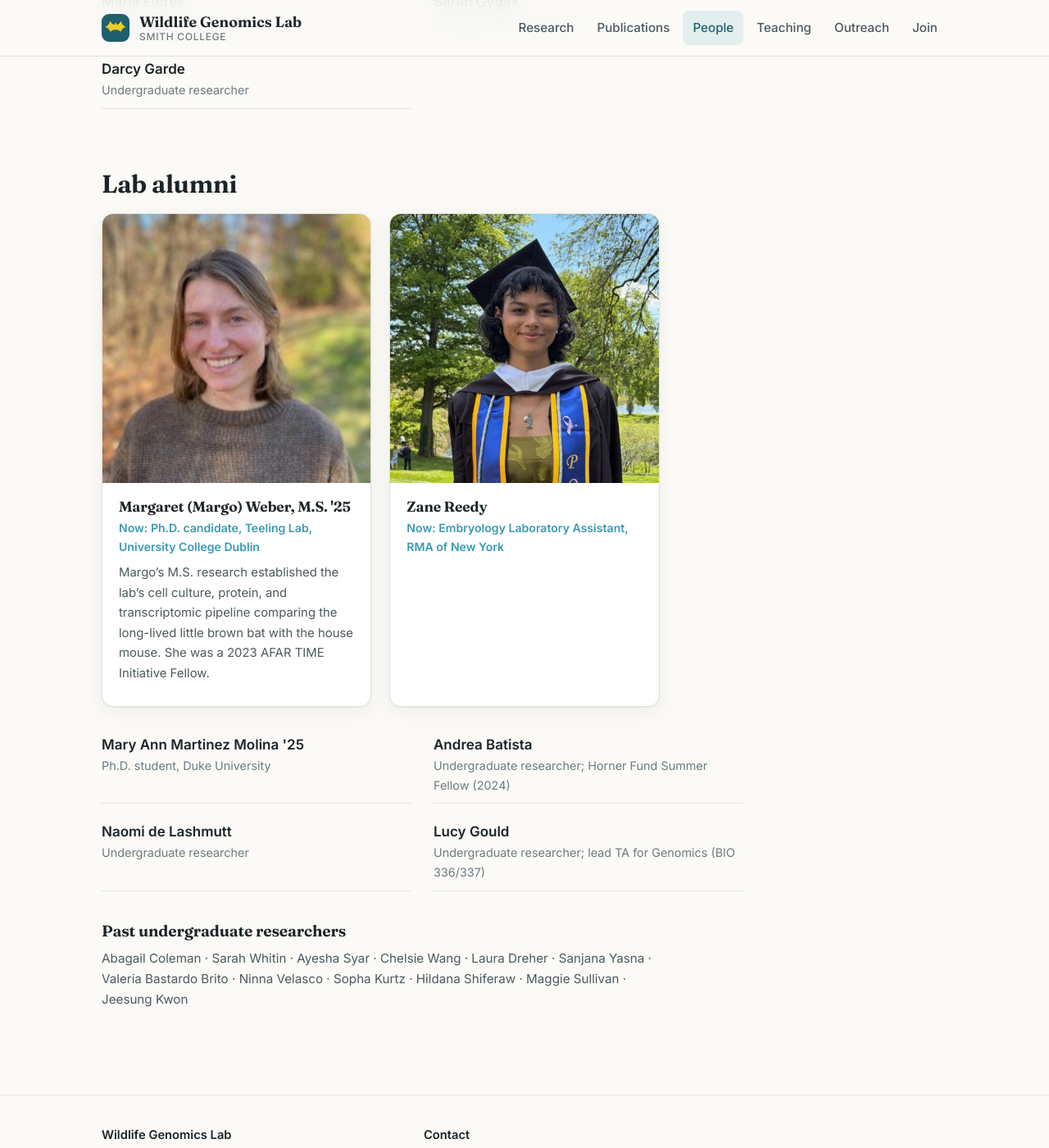
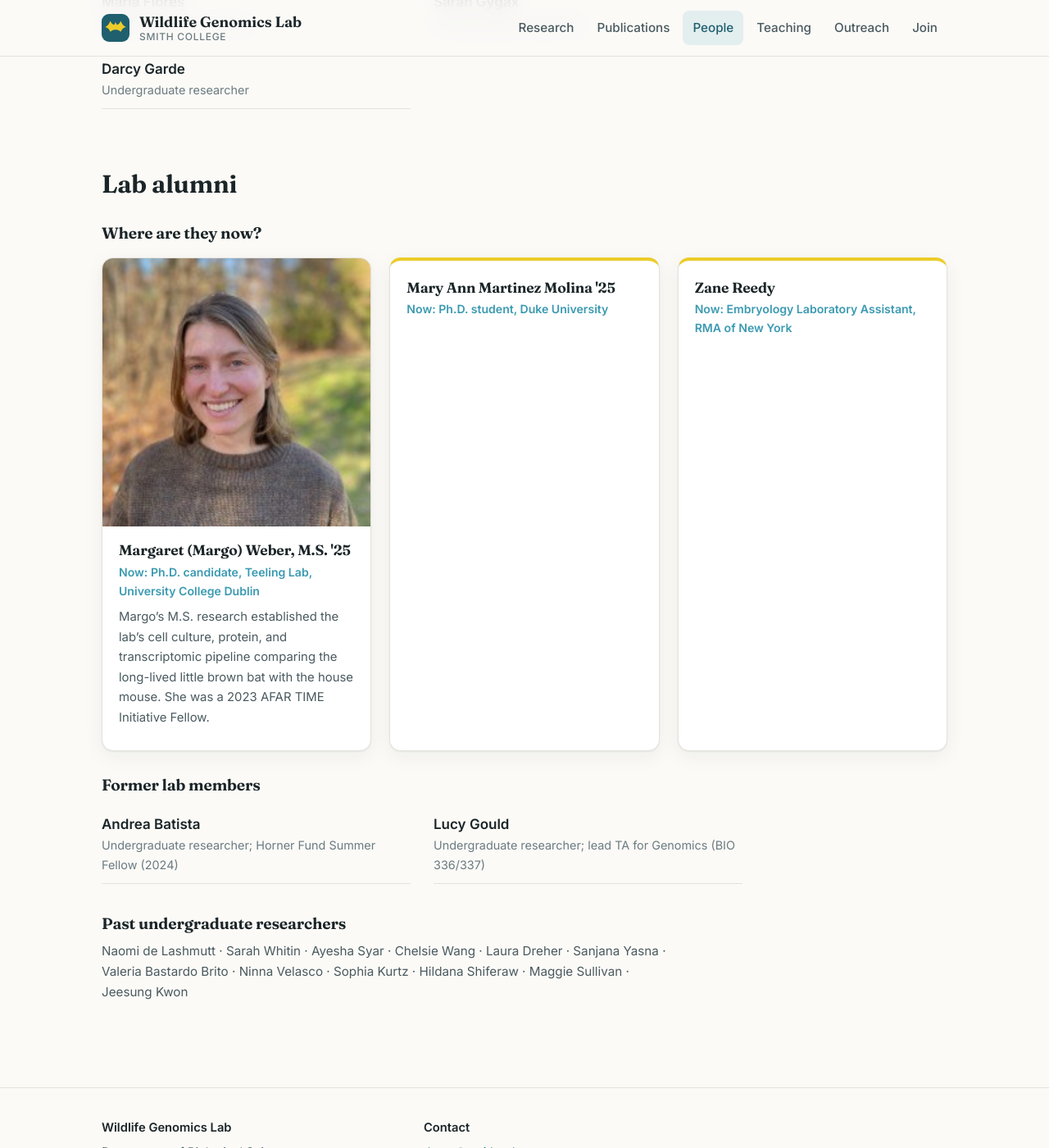
Before and after one commit to tanyalama/tanyalama.github.io, a Jekyll site: the page built from people.md, in a window 1280 px wide and 1400 px high, scrolled down 3135 px. Shown: the whole window at 82% size. Built offline with Jekyll 4.4.1, drawn with Linux system fonts in a browser that asks for light colours.

Commit message:
People: add 'Where are they now?' alumni section; update past undergraduate list

```diff
--- a/_data/people.yml
+++ b/_data/people.yml
@@ -26,26 +26,26 @@ undergraduate:
   - { name: Sarah Gygax, role: Undergraduate researcher }
   - { name: Darcy Garde, role: Undergraduate researcher }
 
-alumni:
+# Alumni highlighted in "Where are they now?"
+where_now:
   - name: Margaret (Margo) Weber, M.S. '25
     photo: margaret-weber.jpg
     now: "Ph.D. candidate, Teeling Lab, University College Dublin"
     bio: "Margo's M.S. research established the lab's cell culture, protein, and transcriptomic pipeline comparing the long-lived little brown bat with the house mouse. She was a 2023 AFAR TIME Initiative Fellow."
   - name: Mary Ann Martinez Molina '25
     now: "Ph.D. student, Duke University"
+  - name: Zane Reedy
+    now: "Embryology Laboratory Assistant, RMA of New York"
+
+alumni:
   - name: Andrea Batista
     now: "Undergraduate researcher; Horner Fund Summer Fellow (2024)"
-  - name: Naomi de Lashmutt
-    now: "Undergraduate researcher"
   - name: Lucy Gould
     now: "Undergraduate researcher; lead TA for Genomics (BIO 336/337)"
-  - name: Zane Reedy
-    photo: zane-reedy.jpg
-    now: "Embryology Laboratory Assistant, RMA of New York"
 
 # Other undergraduates who have done at least one semester or summer of research in the lab
 past_undergraduates:
-  - Abagail Coleman
+  - Naomi de Lashmutt
   - Sarah Whitin
   - Ayesha Syar
   - Chelsie Wang
@@ -53,7 +53,7 @@ past_undergraduates:
   - Sanjana Yasna
   - Valeria Bastardo Brito
   - Ninna Velasco
-  - Sopha Kurtz
+  - Sophia Kurtz
   - Hildana Shiferaw
   - Maggie Sullivan
   - Jeesung Kwon
--- a/_includes/person.html
+++ b/_includes/person.html
@@ -1,5 +1,5 @@
 <div class="person">
-  <div class="ph">{% if m.photo and m.photo != "" %}<img src="{{ '/assets/img/people/' | append: m.photo | relative_url }}" alt="Portrait of {{ m.name }}" loading="lazy">{% else %}{% assign parts = m.name | split: " " %}<span aria-hidden="true">{{ parts.first | slice: 0 }}{{ parts.last | slice: 0 }}</span>{% endif %}</div>
+  {% unless include.hide_initials and m.photo == nil %}<div class="ph">{% if m.photo and m.photo != "" %}<img src="{{ '/assets/img/people/' | append: m.photo | relative_url }}" alt="Portrait of {{ m.name }}" loading="lazy">{% else %}{% assign parts = m.name | split: " " %}<span aria-hidden="true">{{ parts.first | slice: 0 }}{{ parts.last | slice: 0 }}</span>{% endif %}</div>{% endunless %}
   <div class="body">
     <h3>{{ m.name }}</h3>
     {% if m.role %}<p class="role">{{ m.role }}</p>{% elsif m.now %}<p class="role">Now: {{ m.now }}</p>{% endif %}
--- a/assets/css/main.css
+++ b/assets/css/main.css
@@ -127,3 +127,5 @@ p{margin:0 0 1em}
 .footer-title{font-weight:600;color:var(--ink);margin-bottom:6px}
 .footer-note{align-self:end;color:var(--muted);font-size:.85rem}
 @media (max-width:760px){.footer-grid{grid-template-columns:1fr}}
+.person:not(:has(.ph)){border-top:4px solid var(--gold)}
+.person:not(:has(.ph)) .body{padding-top:22px}
--- a/people.md
+++ b/people.md
@@ -29,10 +29,13 @@ kicker: The lab
 </ul>
 
 ## Lab alumni
-{% assign featured_alumni = site.data.people.alumni | where_exp: "a", "a.photo" %}
-<div class="people">{% for m in featured_alumni %}{% assign m = m %}{% include person.html %}{% endfor %}</div>
-<ul class="alumni" style="margin-top:22px">
-{% for a in site.data.people.alumni %}{% unless a.photo %}<li><strong>{{ a.name }}</strong><span>{{ a.now }}</span></li>{% endunless %}{% endfor %}
+
+### Where are they now?
+<div class="people">{% for m in site.data.people.where_now %}{% include person.html hide_initials=true %}{% endfor %}</div>
+
+### Former lab members
+<ul class="alumni" style="margin-top:12px">
+{% for a in site.data.people.alumni %}<li><strong>{{ a.name }}</strong><span>{{ a.now }}</span></li>{% endfor %}
 </ul>
 
 <h3>Past undergraduate researchers</h3>
```
Also changed, not shown: assets/img/people/zane-reedy.jpg (deleted).
